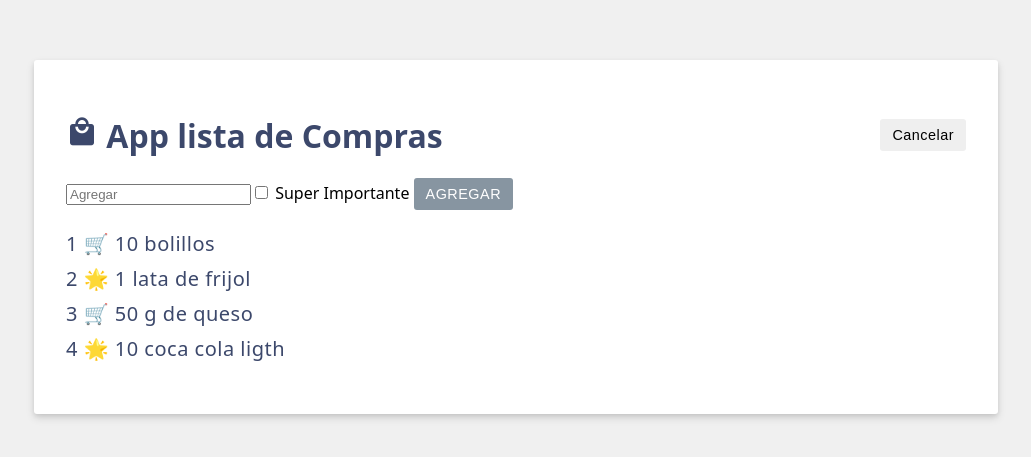
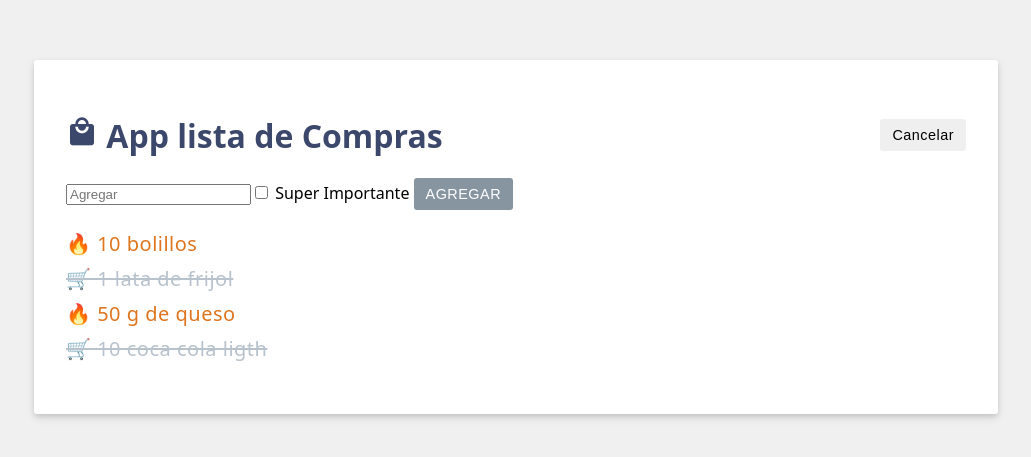
Before and after one commit to enriquevmz/DADM-24, a Vue app: page / in a window 1280 px wide. Shown: the part 163-620 px from the top of the page, without its empty margins (124-1155 px from the left). Built offline with nearby package versions, Linux system fonts and the light colour scheme.

Commit message:
🌟S14 Clases Estaticas

```diff
--- a/src/App.vue
+++ b/src/App.vue
@@ -5,10 +5,10 @@ const header = ref('App lista de Compras');
 //---- items ----
 //Item model
 const items = ref([
-    {id:'0', label: '10 bolillos'},
-    {id:'1', label: '1 lata de frijol'},
-    {id:'2', label: '50 g de queso'},
-    {id:'3', label: '10 coca cola ligth'}
+    {id:'0', label: '10 bolillos', purchased: false, priority: true},
+    {id:'1', label: '1 lata de frijol', purchased: true, priority: false},
+    {id:'2', label: '50 g de queso', purchased: false, priority: true},
+    {id:'3', label: '10 coca cola ligth', purchased: true, priority: false}
 ]);
 //Add item
 const saveItem = () => {
@@ -67,7 +67,12 @@ const activateEdition = (activate) => {
 </form>
 
     <ul>
-        <li v-for="({id,label}, i) in items" :key="id"> {{ i+1 }} {{i%2==0?'🛒':'🌟'}} {{label}} </li>
+        <li v-for="({label,id, purchased, priority}, i) in items"
+         :key="id"
+         :class="{strikeout: purchased, priority: priority}"
+         class="amazing">
+            {{ priority ? "🔥": "🛒"}} {{ label }}
+        </li>
     </ul>
     <p v-if="items.length === 0">🥀 NO HAY ELEMENTOS EN LA LISTA 🥀</p>
 </template>
```
